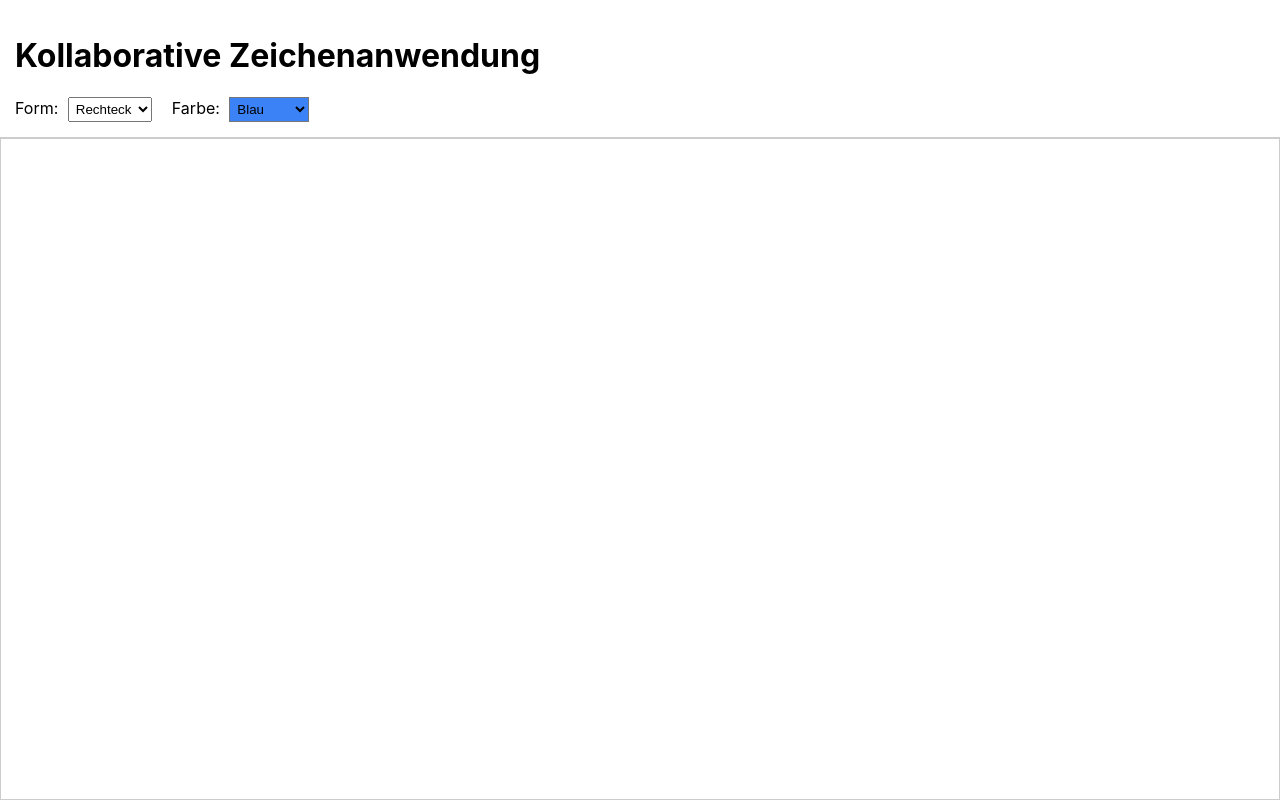
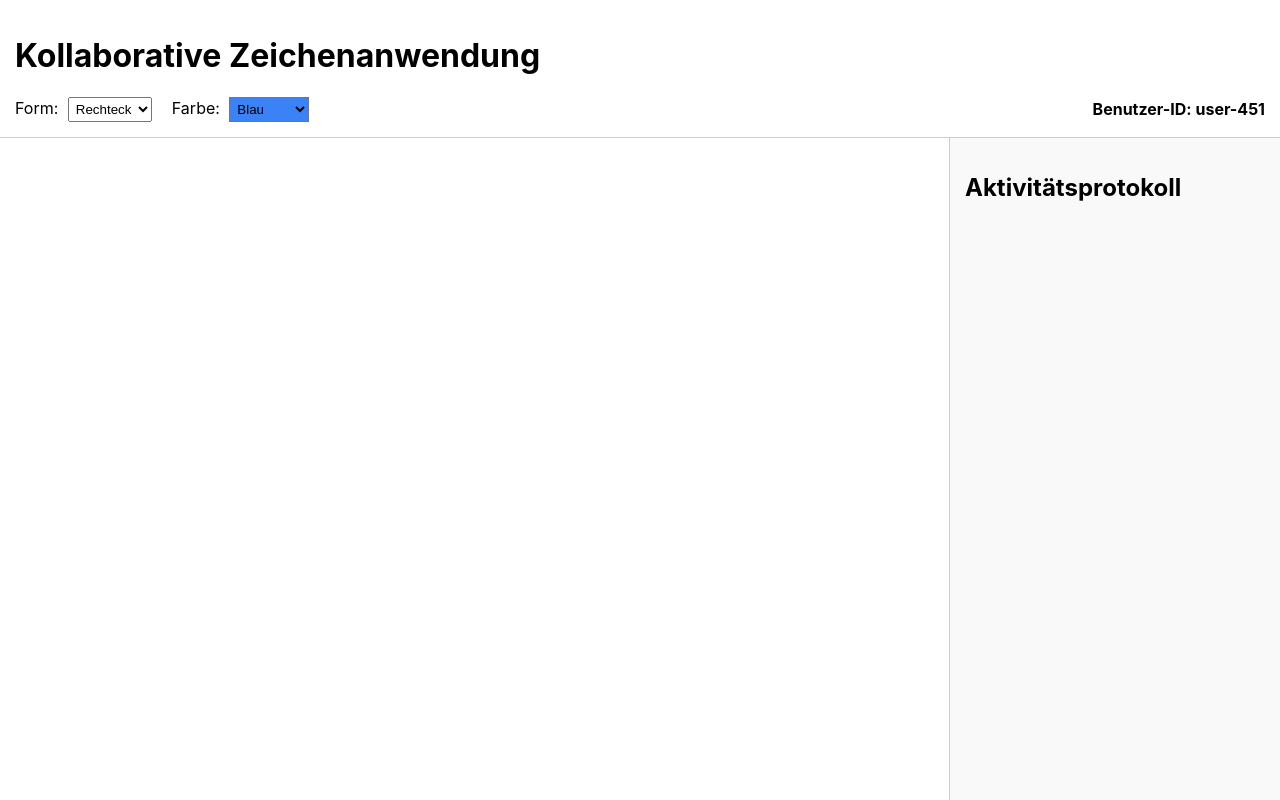
Before and after one commit to denfu80/poc-collaborative-editing, a React (Create React App) app: page / in a window 1280 px wide. Built offline with nearby package versions, Linux system fonts and the light colour scheme.

Commit message:
add user ID generation and action logging to shape creation

```diff
--- a/src/App.css
+++ b/src/App.css
@@ -12,19 +12,52 @@
 .tools {
   display: flex;
   gap: 20px;
+  align-items: center;
+}
+
+.user-id {
+  margin-left: auto;
+  font-weight: bold;
+}
+
+.main-content {
+  display: flex;
+  flex: 1;
+  overflow: hidden;
 }
 
 .canvas {
   flex: 1;
   position: relative;
   background-color: white;
-  border: 1px solid #ccc;
+  border-right: 1px solid #ccc;
   cursor: crosshair;
 }
 
-select {
-  margin-left: 5px;
-  padding: 3px;
+.log-panel {
+  width: 300px;
+  padding: 15px;
+  background-color: #f9f9f9;
+  overflow-y: auto;
+}
+
+.log-entries {
+  display: flex;
+  flex-direction: column;
+  gap: 10px;
+}
+
+.log-entry {
+  padding: 8px;
+  background-color: #eee;
+  border-radius: 4px;
+  font-size: 14px;
+}
+
+.timestamp {
+  font-size: 12px;
+  color: #666;
+  margin-top: 3px;
 }
 
 .shape {
@@ -40,3 +73,8 @@ select {
 .circle {
   border-radius: 50%;
 }
+
+select {
+  margin-left: 5px;
+  padding: 3px;
+}
--- a/src/App.js
+++ b/src/App.js
@@ -1,4 +1,4 @@
-import React, { useState, useRef } from 'react';
+import React, { useState, useRef, useEffect } from 'react';
 import './App.css';
 
 function App() {
@@ -7,10 +7,30 @@ function App() {
   const [selectedColor, setSelectedColor] = useState('#3B82F6');
   const [isDrawing, setIsDrawing] = useState(false);
   const [currentShape, setCurrentShape] = useState(null);
+  const [actionLog, setActionLog] = useState([]);
+  const [userId, setUserId] = useState('');
   const canvasRef = useRef(null);
 
-  // Generiert eine eindeutige ID für Formen
-  const generateId = () => 'shape-' + Date.now();
+  // Generiere eine Benutzer-ID beim ersten Laden
+  useEffect(() => {
+    const newUserId = 'user-' + Math.floor(Math.random() * 1000);
+    setUserId(newUserId);
+  }, []);
+
+  // Fügt eine Form hinzu und aktualisiert das Protokoll
+  const addShape = (shape) => {
+    const shapeWithCreator = { ...shape, creator: userId };
+    setShapes([...shapes, shapeWithCreator]);
+
+    const logEntry = {
+      action: 'create',
+      shape: shapeWithCreator,
+      timestamp: new Date().toISOString(),
+      userId: userId
+    };
+
+    setActionLog([...actionLog, logEntry]);
+  };
 
   // Zeichnen starten
   const handleMouseDown = (e) => {
@@ -21,7 +41,7 @@ function App() {
     const y = e.clientY - rect.top;
 
     const newShape = {
-      id: generateId(),
+      id: 'shape-' + Date.now(),
       type: selectedShape,
       x: x,
       y: y,
@@ -81,7 +101,7 @@ function App() {
           }
         }
 
-        setShapes([...shapes, finalShape]);
+        addShape(finalShape);
       }
 
       setCurrentShape(null);
@@ -121,6 +141,12 @@ function App() {
     />
   );
 
+  // Hilfsfunktion zum Formatieren von Zeitstempeln
+  const formatTimestamp = (timestamp) => {
+    const date = new Date(timestamp);
+    return date.toLocaleTimeString();
+  };
+
   return (
     <div className="app-container">
       <div className="controls">
@@ -150,9 +176,14 @@ function App() {
               <option value="#000000">Schwarz</option>
             </select>
           </div>
+
+          <div className="user-id">
+            <span>Benutzer-ID: {userId}</span>
+          </div>
         </div>
       </div>
 
+      <div className="main-content">
         <div
           ref={canvasRef}
           className="canvas"
@@ -171,6 +202,23 @@ function App() {
             currentShape.type === 'rectangle' ? renderRectangle(currentShape) : renderCircle(currentShape)
           )}
         </div>
+
+        <div className="log-panel">
+          <h2>Aktivitätsprotokoll</h2>
+          <div className="log-entries">
+            {actionLog.map((log, index) => (
+              <div key={index} className="log-entry">
+                <div>
+                  {log.userId === userId ? 'Sie' : log.userId} haben {log.shape.type === 'rectangle' ? 'ein Rechteck' : 'einen Kreis'} erstellt
+                </div>
+                <div className="timestamp">
+                  {formatTimestamp(log.timestamp)}
+                </div>
+              </div>
+            ))}
+          </div>
+        </div>
+      </div>
     </div>
   );
 }
```
Lines whose indentation alone changed are shown as unchanged.
